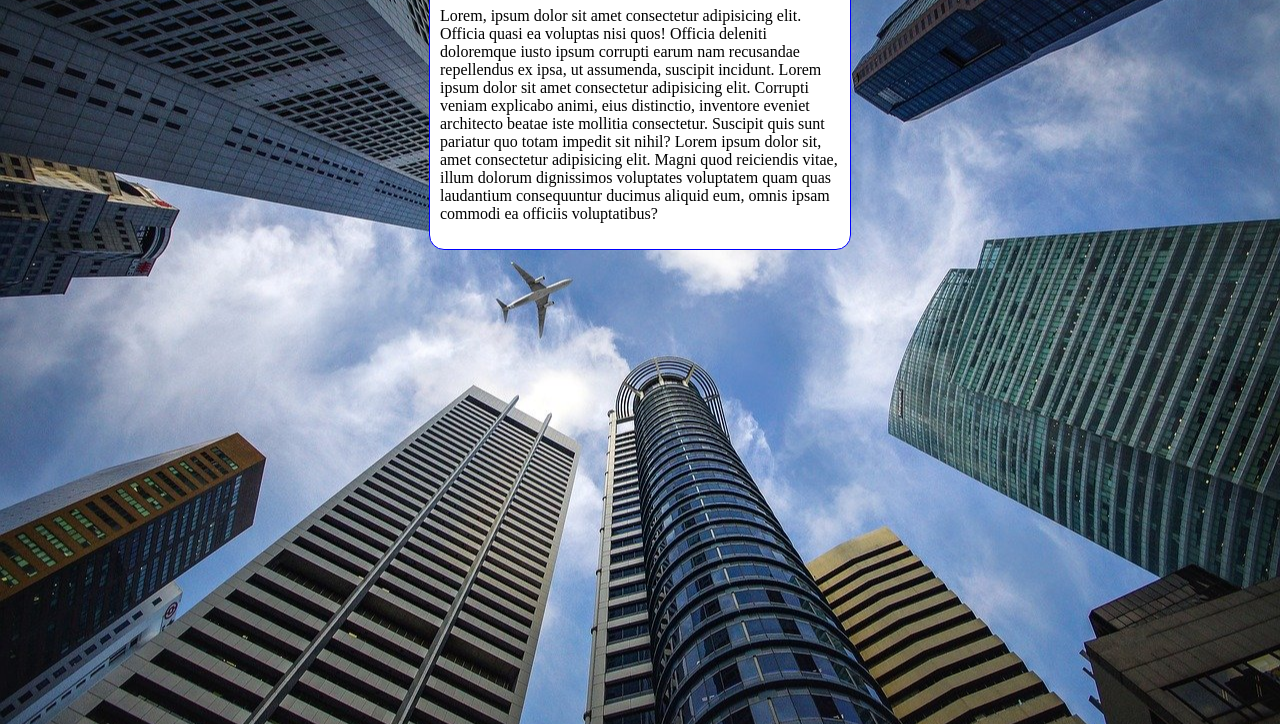
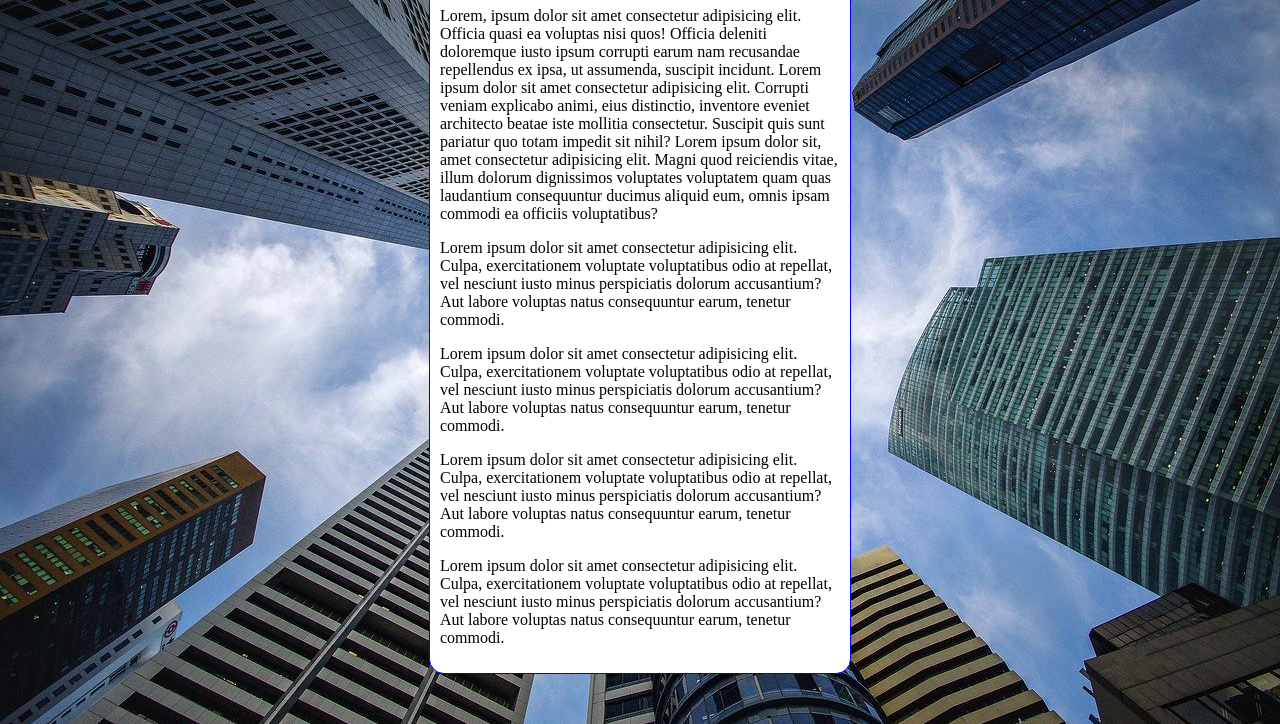
Before and after one commit to vitoremos/html-css, a plain HTML site: page exercicios/ex022/fundo006.html in a window 1280 px wide. Shown: the part 92-816 px from the top of the page. Drawn offline with Linux system fonts and the light colour scheme.

Commit message:
Update fundo006.html

```diff
--- a/exercicios/ex022/fundo006.html
+++ b/exercicios/ex022/fundo006.html
@@ -12,11 +12,12 @@
             background-position: center center;
             background-repeat: no-repeat;
             background-size: cover;
+            background-attachment: fixed;
         }
 
         main {
             background-color: white;
-            width: 400px;
+            max-width: 400px;
             padding: 10px;
             margin: auto;
             border: 1px solid blue;
@@ -28,6 +29,10 @@
     <main>
         <h1>Teste de imagem de fundo</h1>
         <p>Lorem, ipsum dolor sit amet consectetur adipisicing elit. Officia quasi ea voluptas nisi quos! Officia deleniti doloremque iusto ipsum corrupti earum nam recusandae repellendus ex ipsa, ut assumenda, suscipit incidunt. Lorem ipsum dolor sit amet consectetur adipisicing elit. Corrupti veniam explicabo animi, eius distinctio, inventore eveniet architecto beatae iste mollitia consectetur. Suscipit quis sunt pariatur quo totam impedit sit nihil? Lorem ipsum dolor sit, amet consectetur adipisicing elit. Magni quod reiciendis vitae, illum dolorum dignissimos voluptates voluptatem quam quas laudantium consequuntur ducimus aliquid eum, omnis ipsam commodi ea officiis voluptatibus?</p>
+        <p>Lorem ipsum dolor sit amet consectetur adipisicing elit. Culpa, exercitationem voluptate voluptatibus odio at repellat, vel nesciunt iusto minus perspiciatis dolorum accusantium? Aut labore voluptas natus consequuntur earum, tenetur commodi.</p>
+        <p>Lorem ipsum dolor sit amet consectetur adipisicing elit. Culpa, exercitationem voluptate voluptatibus odio at repellat, vel nesciunt iusto minus perspiciatis dolorum accusantium? Aut labore voluptas natus consequuntur earum, tenetur commodi.</p>
+        <p>Lorem ipsum dolor sit amet consectetur adipisicing elit. Culpa, exercitationem voluptate voluptatibus odio at repellat, vel nesciunt iusto minus perspiciatis dolorum accusantium? Aut labore voluptas natus consequuntur earum, tenetur commodi.</p>
+        <p>Lorem ipsum dolor sit amet consectetur adipisicing elit. Culpa, exercitationem voluptate voluptatibus odio at repellat, vel nesciunt iusto minus perspiciatis dolorum accusantium? Aut labore voluptas natus consequuntur earum, tenetur commodi.</p>
     </main>
 
 </body>
```
